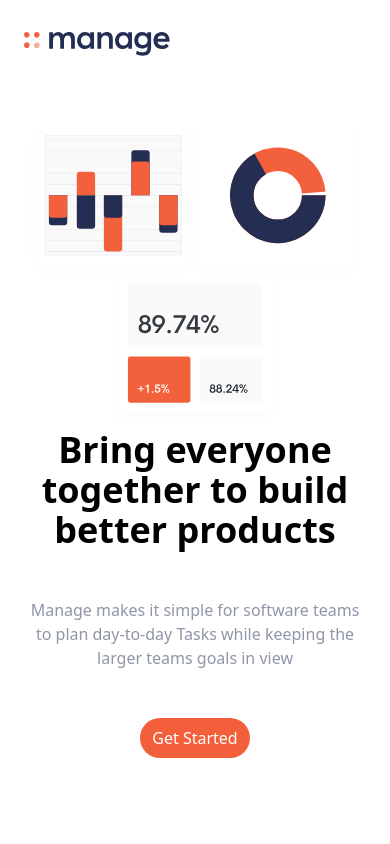
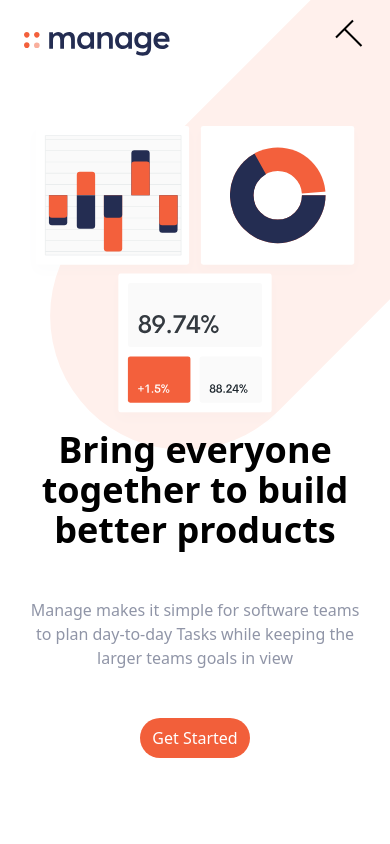
Before and after one commit to ErnestMubatapasango/Tailwind-Project, a website: page index.html in a window 390 px wide. Shown: the top 844 px of the page. Drawn offline with Linux system fonts and the light colour scheme.

Commit message:
custom background css and menu button

```diff
--- a/index.html
+++ b/index.html
@@ -40,7 +40,7 @@
                 </a>
             </button>
             <!--Ham icon-->
-            <button id="menu-btn" class="block hamburger focus:outline-none md:hidden">
+            <button id="menu-btn" class="block open hamburger focus:outline-none md:hidden">
                 <span class="hamburger-top"></span>
                 <span class="hamburger-middle"></span>
                 <span class="hamburger-bottom"></span>
@@ -48,6 +48,18 @@
         </div>
 
         <!--Menu items-->
+        <div class="md:hidden">
+            <div class="absolute hidden flex flex-col items-center self-end bg-white py-8 mt-10
+             font-bold mx-auto space-y-6 sm:w-auto sm:self-center drop-shadow-md left-6 right-6"
+             >
+                <a href="#">Pricing</a>
+                <a href="#">Products</a>
+                <a href="#">About Us</a>
+                <a href="#">Careers</a>
+                <a href="#">Community</a>
+            </div>
+        </div>
+
 
     </nav>
 
--- a/input.css
+++ b/input.css
@@ -1,5 +1,69 @@
 /** node modules contains all the dependencies of tailwind*/
-/** add the paths to all of your template files to the tailwinf config*/
+/** add the paths to all of your template files to the tailwinf config
+    all custom css is added in the css file
+*/
 @tailwind base;
 @tailwind components;
 @tailwind utilities;
+
+body{
+    background-image: url('../img/bg-tablet-pattern.svg');
+    background-position: 90% -25%;
+    background-size: 800px;
+    background-repeat: no-repeat;
+}
+
+#cta{
+    background-image: url('../img/bg-simplify-section-desktop.svg');
+    background-repeat: no-repeat;
+}
+
+.hamburger{
+    cursor: pointer;
+    width:25px;
+    height:25px;
+    position: relative;
+    transition: all 0.2s ;
+}
+.hamburger-top,.hamburger-middle,.hamburger-bottom{
+    position: absolute;
+    top:0;
+    left:0;
+    width:24px;
+    height:2px;
+    background: #000;
+    transform: rotate(0);
+    transition:all 0.5s ease-in ;
+}
+.hamburger-bottom{
+    transform: translateY(14px);
+}
+.hamburger-middle{
+    transform: translateY(7px);
+}
+
+.open{
+    transform: rotate(90deg);
+    transform: translateY(0px);
+}
+.open .hamburger-top{
+    transform: rotate(45deg) translateY(6px) translate(6px);
+}
+.open .hamburger-middle{
+    display: none;
+}
+.open .hamburger-bottom{
+    transform: rotate(-45deg) translateY(-6px) translate(-6px);
+}
+
+@media (max-width: 580px) {
+    body{
+        background-position: 50px -50px;
+        background-size: 500px;
+    }
+
+    #cta{
+        background-image: url('../img/bg-simplify-section-mobile.svg');
+
+    }
+}
```
Also changed, not shown: css/main.css, js/index.js (added).
